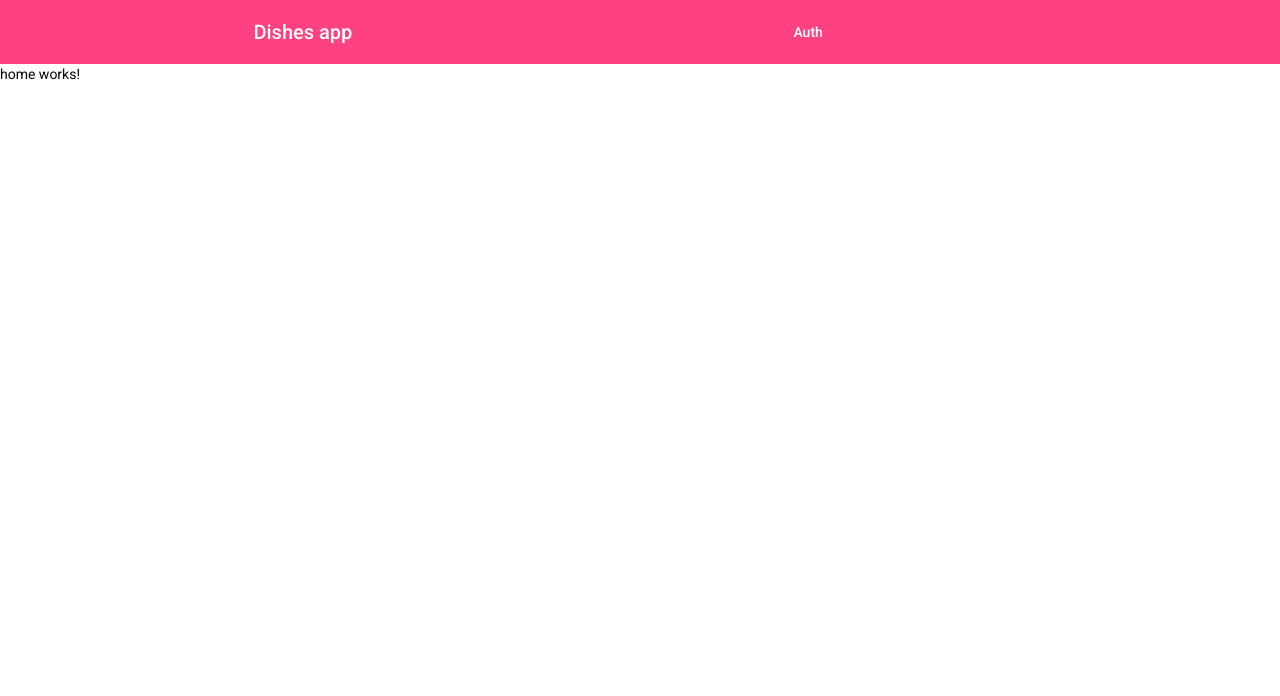
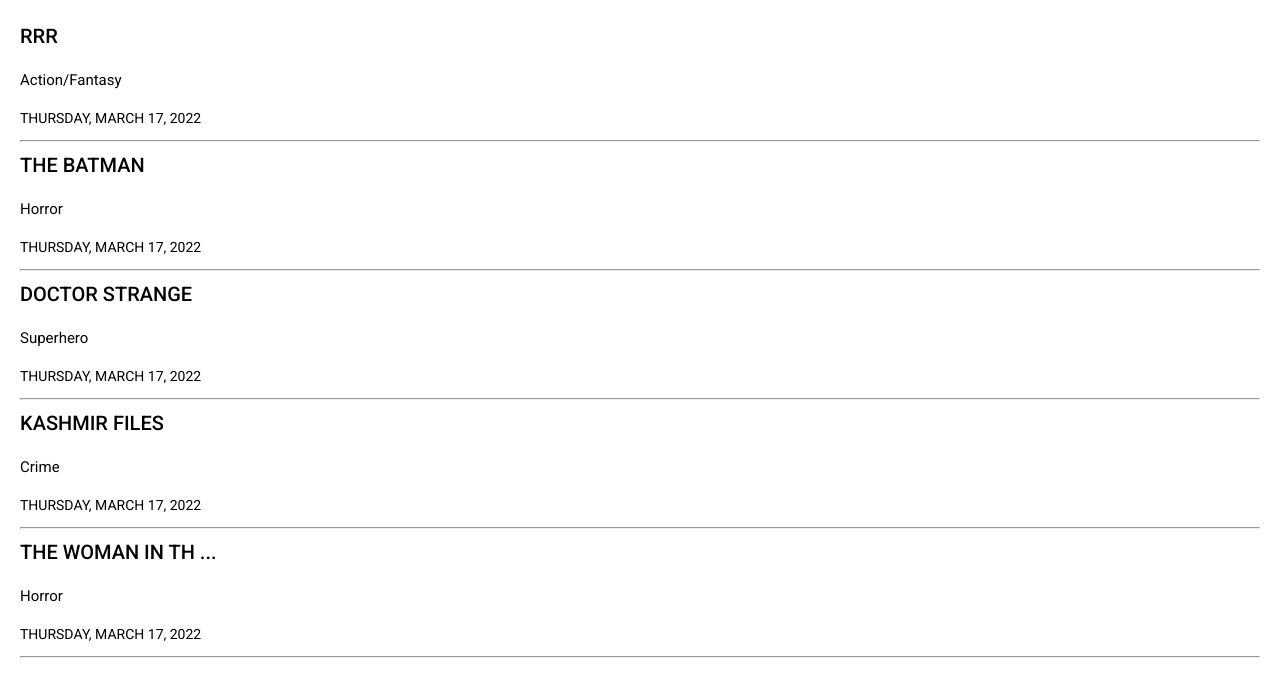
Before and after one commit to jaiminxp/covalense-angular-training, an Angular app: page / in a window 1280 px wide. Shown: the top 696 px of the page. Built offline with nearby package versions, Linux system fonts and the light colour scheme.

Commit message:
custom pipe

```diff
--- /dev/null
+++ b/src/app/concepts/pipes/root/root.component.css
@@ -0,0 +1,3 @@
+.movie-container {
+  margin: 20px;
+}
--- /dev/null
+++ b/src/app/concepts/pipes/root/root.component.html
@@ -0,0 +1,8 @@
+<div class="movie-container">
+  <div class="movie" *ngFor="let movie of movies">
+    <h2>{{ movie.name | uppercase | shorten: 15 }}</h2>
+    <h4>{{ movie.genre }}</h4>
+    <p>{{ movie.date | date: "fullDate" | uppercase }}</p>
+    <hr />
+  </div>
+</div>
--- /dev/null
+++ b/src/app/concepts/pipes/root/root.component.ts
@@ -0,0 +1,40 @@
+import { Component, OnInit } from '@angular/core';
+
+@Component({
+  selector: 'app-root',
+  templateUrl: './root.component.html',
+  styleUrls: ['./root.component.css'],
+})
+export class RootComponent implements OnInit {
+  movies: any = [
+    {
+      name: 'RRR',
+      genre: 'Action/Fantasy',
+      date: new Date(),
+    },
+    {
+      name: 'The Batman',
+      genre: 'Horror',
+      date: new Date(),
+    },
+    {
+      name: 'Doctor strange',
+      genre: 'Superhero',
+      date: new Date(),
+    },
+    {
+      name: 'Kashmir Files',
+      genre: 'Crime',
+      date: new Date(),
+    },
+    {
+      name: 'The Woman in the House Across the Street from the Girl in the Window',
+      genre: 'Horror',
+      date: new Date(),
+    },
+  ];
+
+  constructor() {}
+
+  ngOnInit(): void {}
+}
--- /dev/null
+++ b/src/app/concepts/pipes/shorten-pipe.pipe.ts
@@ -0,0 +1,13 @@
+import { Pipe, PipeTransform } from '@angular/core';
+
+@Pipe({
+  name: 'shorten',
+})
+export class ShortenPipe implements PipeTransform {
+  transform(value: string, limit: number) {
+    if (value.length > limit) {
+      return value.substring(0, limit) + ' ...';
+    }
+    return value;
+  }
+}
--- a/src/main.ts
+++ b/src/main.ts
@@ -1,7 +1,7 @@
 import { enableProdMode } from '@angular/core';
 import { platformBrowserDynamic } from '@angular/platform-browser-dynamic';
+import { PipesModule } from './app/concepts/pipes/pipes.module';
 
-import { AuthenticationModule } from './app/concepts/authentication/authentication.module';
 import { environment } from './environments/environment';
 
 if (environment.production) {
@@ -9,5 +9,5 @@
 }
 
 platformBrowserDynamic()
-  .bootstrapModule(AuthenticationModule)
+  .bootstrapModule(PipesModule)
   .catch((err) => console.error(err));
```
Also changed, not shown: src/app/concepts/pipes/pipes.module.ts (added, +12 -0 lines), 1 other file (tests, documents, lock files or other folders).
